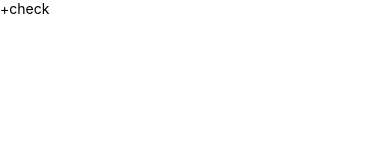
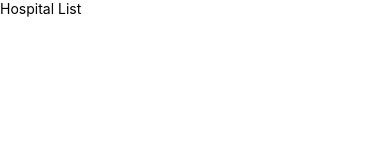
Before and after one commit to mscbee/pluscheck, a React Native app: screen / in a window 390 px wide. Shown: the top 160 px of the page. Built offline with nearby package versions, Linux system fonts and the light colour scheme.

Commit message:
added basic HospitalList component

```diff
--- a/App.js
+++ b/App.js
@@ -1,12 +1,13 @@
 import React from 'react';
-import { StyleSheet, Text, View } from 'react-native';
-import Heading from './Heading';
+import { StyleSheet, View } from 'react-native';
+import Heading from './components/Heading';
+import HospitalList from './components/HospitalList';
 
 export default function App() {
   return (
-    <View>
-      <Heading />
-    </View>
+      <Heading style={{width: 100, height: 100,}}/>,
+    //  <View style={{width: 100, height: 100, backgroundColor: 'skyblue'}} />
+      <HospitalList />
   );
 }
 
--- a/components/HospitalList.js
+++ b/components/HospitalList.js
@@ -0,0 +1,14 @@
+import React, { Component } from 'react';
+import { View, Text } from 'react-native';
+
+class HospitalList extends Component {
+    render() {
+        return(
+            <View>
+                <Text>Hospital List</Text>
+            </View>
+        );
+    }
+}
+
+export default HospitalList;
```
Also changed, not shown: components/Heading.js (renamed from Heading.js).
